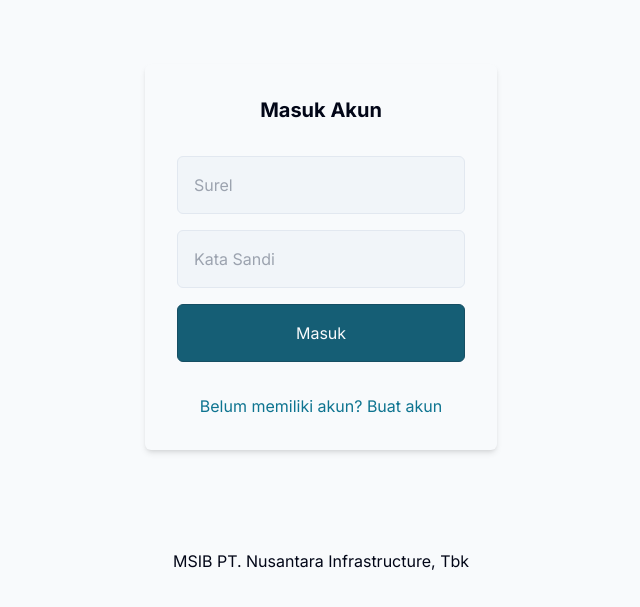
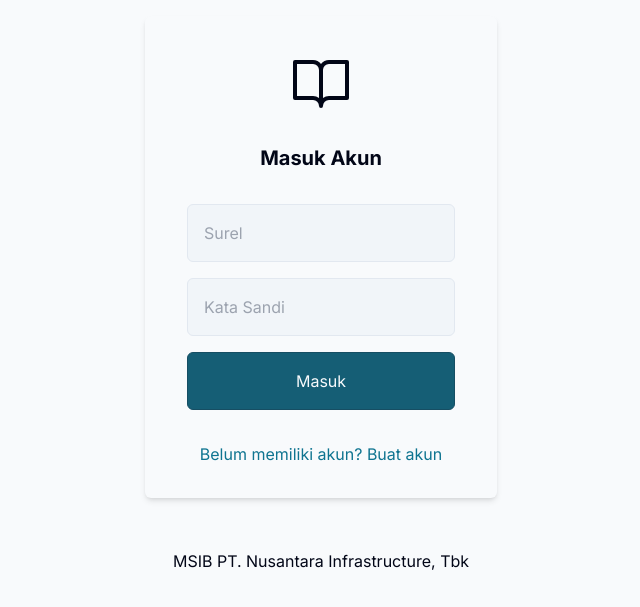
Before and after one commit to viyic/nusantara-nextjs, a Next.js app: page / in a window 1280 px wide. Shown: the part 131-738 px from the top of the page, without its empty margins (319-959 px from the left). Built offline with nearby package versions, Linux system fonts and the light colour scheme.

Commit message:
style: add book icon on login page

```diff
--- a/src/app/page.tsx
+++ b/src/app/page.tsx
@@ -1,6 +1,7 @@
 "use client";
 
 import { API_URL } from "@/utils/env";
+import { Book, BookOpen } from "@phosphor-icons/react";
 import axios from "axios";
 import { useRouter } from "next/navigation";
 import { useEffect, useState } from "react";
@@ -20,7 +21,8 @@ export default function Home() {
   return (
     <main className="flex min-h-screen flex-col items-center justify-between p-24">
       <div></div>
-      <div className="card w-full max-w-[22rem] flex flex-col gap-8">
+      <div className="card w-full max-w-[22rem] flex flex-col gap-8 items-center">
+        <BookOpen size={64} />
         <div className="font-bold text-xl text-center">
           {showLoginForm ? "Masuk Akun" : "Buat Akun"}
         </div>
```
